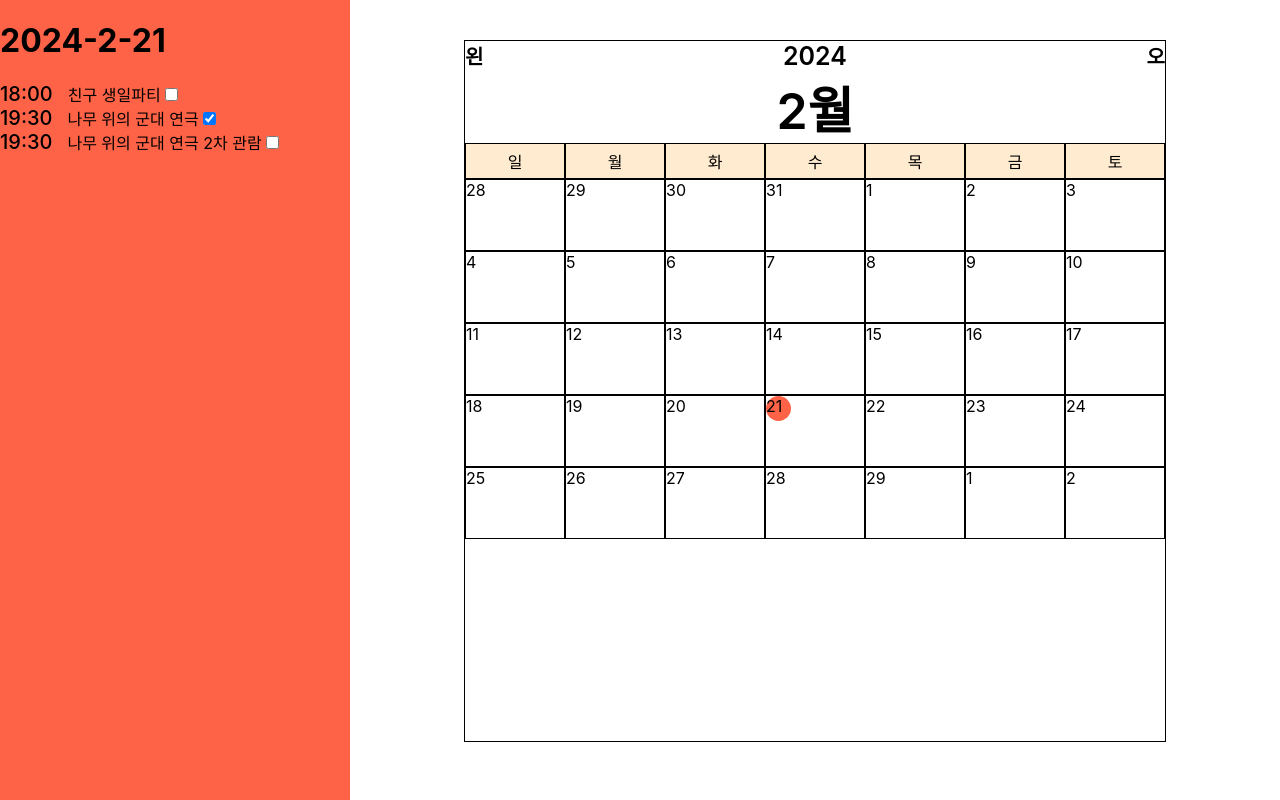
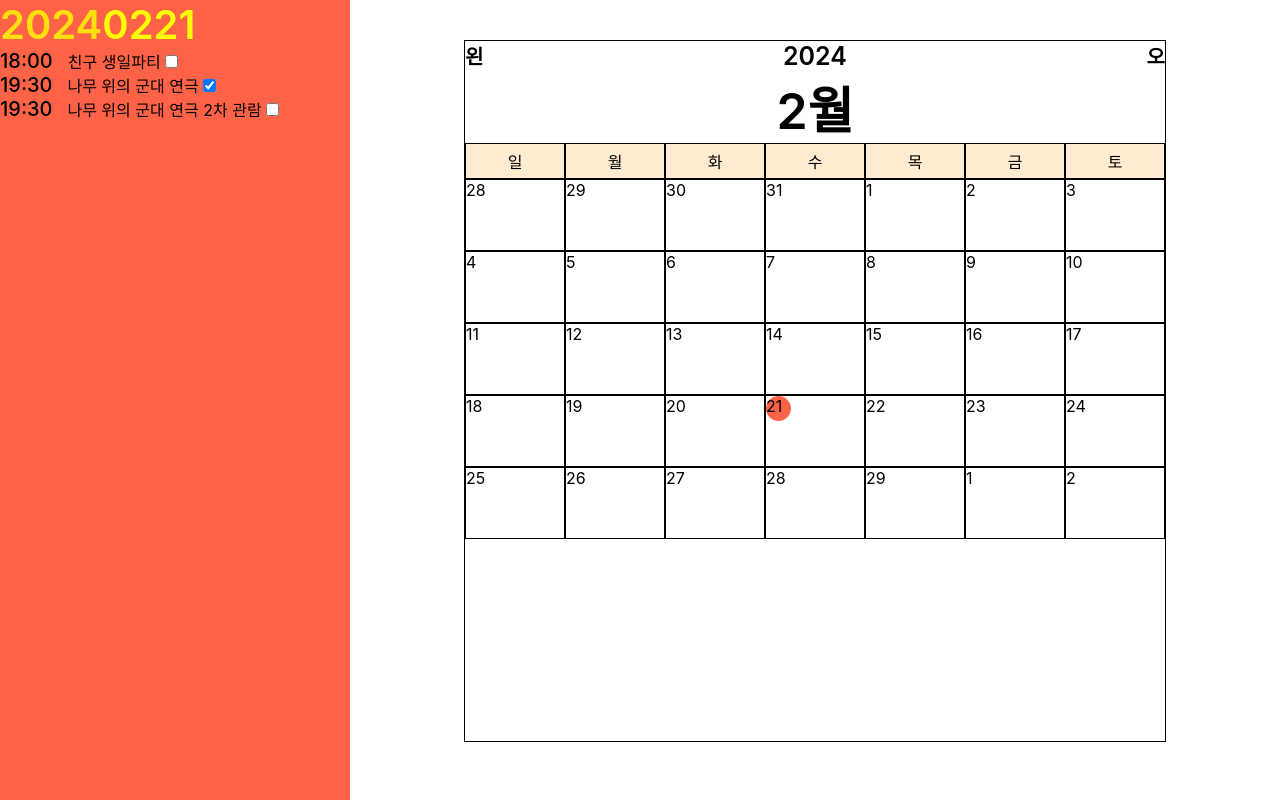
Before and after one commit to MinJi1999/easypeasy, a React (Create React App) app: page / in a window 1280 px wide. Built offline with nearby package versions, Linux system fonts and the light colour scheme.

Commit message:
feat: 코드 상기하고 sider style 작업 중

```diff
--- a/src/component/Calendar.tsx
+++ b/src/component/Calendar.tsx
@@ -75,37 +75,24 @@ export default function Calendar() {
 
   // 총 일수 구하기
   const settingDays = (month: number) => {
-    const testDate = new Date(year, month, 0);
-    console.log(month, "month");
-    console.log(testDate.getDate(), "나선형 은하");
-    return testDate.getDate();
-    // 31일인 달 1,3,5,7,8,10,12
-    // 30일인 달 4, 6, 9,11
-    // if (month === 4 || month === 6 || month === 9 || month === 11) {
-    //   return 30;
-    // } else if (year % 4 === 0 && month === 2) {
-    //   return 29;
-    // } else if (month === 2) {
-    //   return 28;
-    // } else {
-    //   return 31;
-    // }
+    const currentDate = new Date(year, month, 0);
+    return currentDate.getDate();
   };
 
   // 현 달력에 들어갈 날짜 array 구하기
   const settingDates = (month: number, dates: number) => {
     const curDate = new Date(`${year}-${month}-1`);
-    // // 현재 월의 1일의 요일...
+    // 현재 월의 1일의 요일...
     const firstDay = curDate.getDay() - 1;
     const prevMonth = prevMonthDates(firstDay);
     const curMonthArr = Array.from({ length: dates }, (v, i) => i + 1);
     const curMonth = settingDayData(curMonthArr, month, year);
     const nextMonth = nextMonthDates();
     const result = prevMonth.concat(curMonth, nextMonth);
-    // 여기다가 만든 함수를 넣고 최종 setWholeDates에 넣어줘야 함
     setWholeDates(result);
   };
 
+  // 해당 월이 수요일부터 시작이면 채워야 하는 월화수에 해당하는 전 월의 날짜.
   function prevMonthDates(firstDay: number): CalendarArrayType[] {
     const prevMonth = month - 1;
     const prevWholeDates = settingDays(prevMonth);
@@ -117,6 +104,7 @@ export default function Calendar() {
     return result;
   }
 
+  // 해당 월이 수요일에서 끝나면 채워야 하는 목금토에 해당하는 다음 월의 날짜.
   function nextMonthDates() {
     const nextMonth = month + 1;
     const date = new Date(`${year}-${nextMonth}-1`);
--- a/src/component/Sider.tsx
+++ b/src/component/Sider.tsx
@@ -2,14 +2,24 @@ import React, { useEffect, useState } from "react";
 import { useAppSelector } from "../redux/hook";
 import { CalendarArrayType } from "../type/calendarType";
 
+const initialSelectedData = {
+  key: null,
+  date: "0000-00-00",
+  todo: [],
+};
 export default function Sider() {
-  const [seletedDate, setSeletedDate] = useState<CalendarArrayType>();
-
+  const [seletedDate, setSeletedDate] =
+    useState<CalendarArrayType>(initialSelectedData);
   const selectedDate = useAppSelector((state) => state.calendar.selectedDate);
 
   useEffect(() => {
-    setSeletedDate(selectedDate);
+    if (selectedDate?.key !== -1) {
+      setSeletedDate(selectedDate);
+    }
   }, [selectedDate]);
+
+  const date = seletedDate.date.split("-");
+  console.log(date, "date");
 
   return (
     <div
@@ -20,7 +30,37 @@ export default function Sider() {
         display: "inline-block",
       }}
     >
-      <h1>{seletedDate?.date}</h1>
+      <div
+        style={{
+          display: "inline-block",
+          fontSize: 40,
+          fontWeight: 600,
+          color: "yellow",
+          opacity: 0.8,
+        }}
+      >
+        {date[0]}
+      </div>
+      <div
+        style={{
+          display: "inline-block",
+          fontSize: 40,
+          fontWeight: 600,
+          color: "yellow",
+        }}
+      >
+        {date[1].padStart(2, "0")}
+      </div>
+      <div
+        style={{
+          display: "inline-block",
+          fontSize: 40,
+          fontWeight: 600,
+          color: "yellow",
+        }}
+      >
+        {date[2]}
+      </div>
       {seletedDate?.todo.map((value, idx) => (
         <div key={idx}>
           <span
--- a/src/resource/styled/CalendarStyled.ts
+++ b/src/resource/styled/CalendarStyled.ts
@@ -69,3 +69,8 @@ export const DateText = styled.div<{ current: boolean }>`
   background-color: ${({ current }) => (current ? "tomato" : "default")};
   border-radius: 50%;
 `;
+
+
+export const SiderYearTitle = styled.div`
+
+`
--- a/src/type/calendarType.ts
+++ b/src/type/calendarType.ts
@@ -10,7 +10,7 @@ export interface SelectedDateType {
 }
 
 export interface CalendarArrayType {
-  key: number;
+  key: number | null;
   date: string;
   todo: {
     startTime: string;
```
